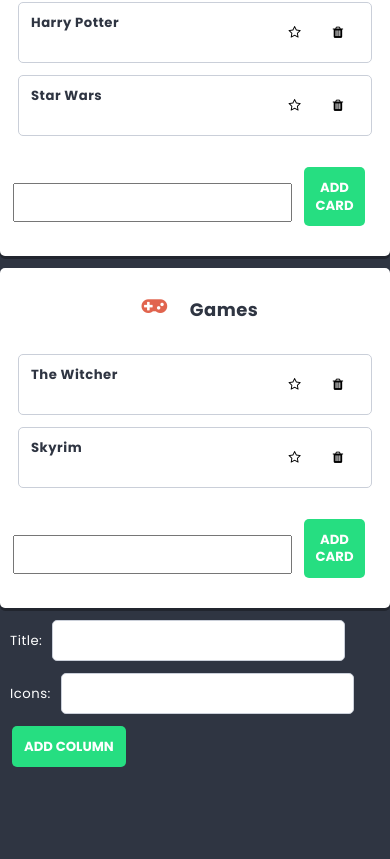
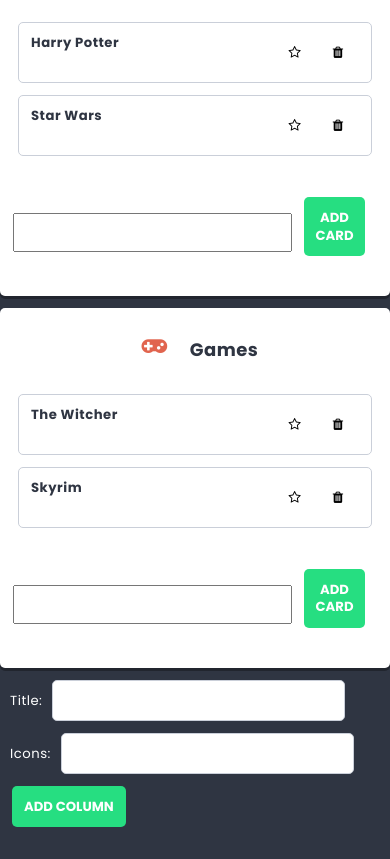
Before and after one commit to Lukasz1991PL/myreact, a React (Create React App) app: page /list/1 in a window 390 px wide. Shown: the part 1008-1867 px from the top of the page. Before the commit the page ends 1807 px from the top, so only its background shows below. Built offline with nearby package versions, Linux system fonts and the light colour scheme.

Commit message:
change style in CardForm

```diff
--- a/src/components/CardForm/CardForm.module.scss
+++ b/src/components/CardForm/CardForm.module.scss
@@ -2,6 +2,7 @@
   display: flex;
   justify-content: center;
   align-items: center;
+  padding: 10px;
   input {
     padding: 10px 10px;
     display: flex;
--- a/src/components/ColumnForm/ColumnForm.module.scss
+++ b/src/components/ColumnForm/ColumnForm.module.scss
@@ -1,6 +1,7 @@
+@import '../../styles/settings.scss';
 .columnForm {
   .child {
-    padding: 10px 10px;
+    padding: 10px;
     display: flex;
     justify-content: center;
     align-items: center;
@@ -9,3 +10,10 @@
 span {
   margin: 10px 10px;
 }
+
+@media (max-width: 767px) {
+  .columnForm {
+    width: 100%;
+    margin: 0 0 $base-size 0;
+  }
+}
```
